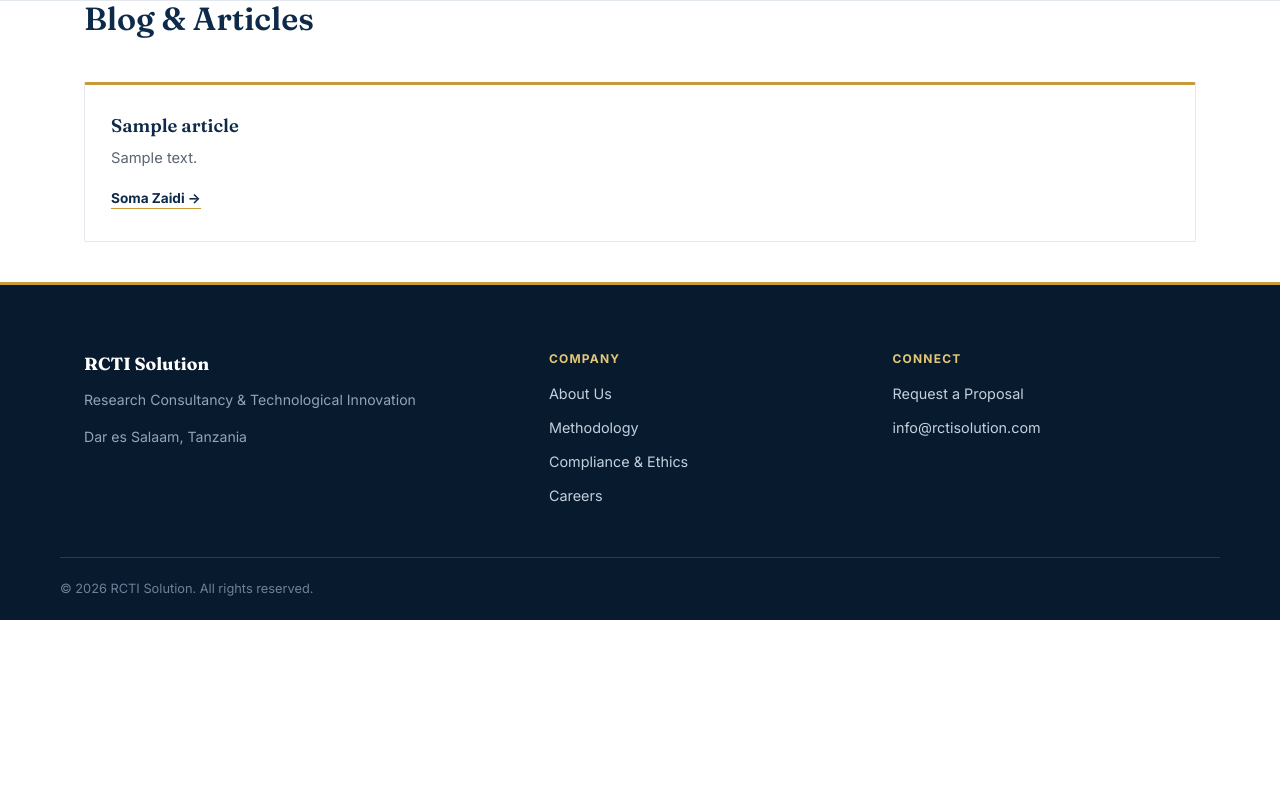
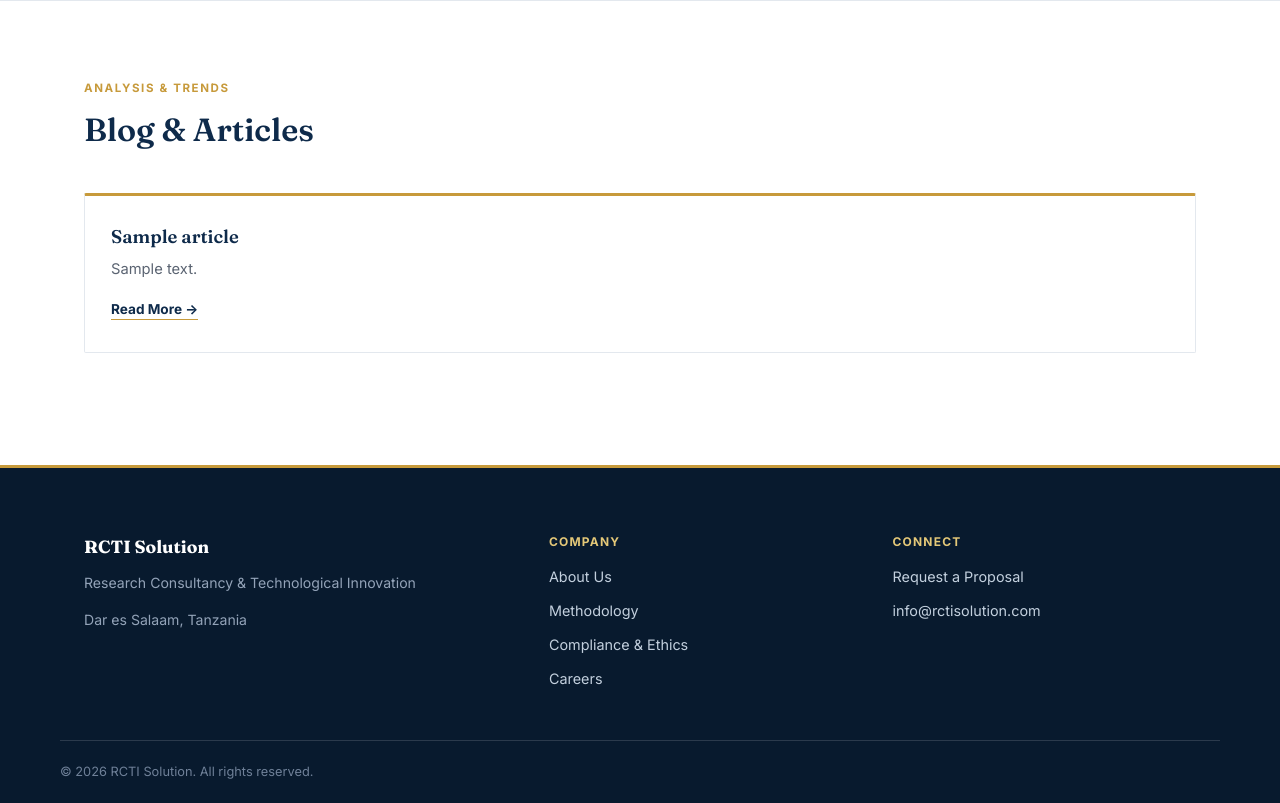
Before and after one commit to elihudi19/Filemon-research-company, a Django app: page /maktaba/makala/ in a window 1280 px wide. Shown: the part 108-911 px from the top of the page. Before the commit the page ends 728 px from the top, so only its background shows below. Run offline with Django 5.2, Linux system fonts and the light colour scheme; tables that the repository leaves empty hold one stand-in row (values such as "Sample post").

Commit message:
Enhance article list template for multilingual support
Updated the article list template to support multilingual titles and content. Added conditional rendering based on the selected language.

```diff
--- a/templates/insights/article_list.html
+++ b/templates/insights/article_list.html
@@ -1,16 +1,26 @@
 {% extends "base.html" %}
-{% block title %}Blog &amp; Articles — {{ COMPANY_NAME }}{% endblock %}
+{% load i18n_extras %}
+{% block title %}{% if LANG == 'en' %}Blog &amp; Articles{% else %}Blog na Makala{% endif %} — {{ COMPANY_NAME }}{% endblock %}
 {% block content %}
-<section class="container">
-  <h2 class="section-title">Blog &amp; Articles</h2>
-  <div class="card-grid">
-    {% for article in articles %}
-      <div class="card">
-        <h3>{{ article.title_en }}</h3>
-        <p>{{ article.body_en|truncatewords:20 }}</p>
-        <a href="{{ article.get_absolute_url }}">Soma Zaidi &rarr;</a>
-      </div>
-    {% empty %}<p>Hakuna makala bado.</p>{% endfor %}
+<section class="block">
+  <div class="container">
+    <div class="section-head">
+      <span class="eyebrow">{% if LANG == 'en' %}Analysis &amp; Trends{% else %}Uchambuzi na Mwelekeo{% endif %}</span>
+      <h2>{% if LANG == 'en' %}Blog &amp; Articles{% else %}Blog na Makala{% endif %}</h2>
+    </div>
+    <div class="card-grid">
+      {% for article in articles %}
+        <div class="card">
+          <h3>{% lfield article "title" %}</h3>
+          <p>{% lfield article "body" as body_text %}{{ body_text|truncatewords:20 }}</p>
+          <a href="{{ article.get_absolute_url }}">
+            {% if LANG == 'en' %}Read More &rarr;{% else %}Soma Zaidi &rarr;{% endif %}
+          </a>
+        </div>
+      {% empty %}
+        <p>{% if LANG == 'en' %}No articles yet.{% else %}Hakuna makala bado.{% endif %}</p>
+      {% endfor %}
+    </div>
   </div>
 </section>
 {% endblock %}
```
